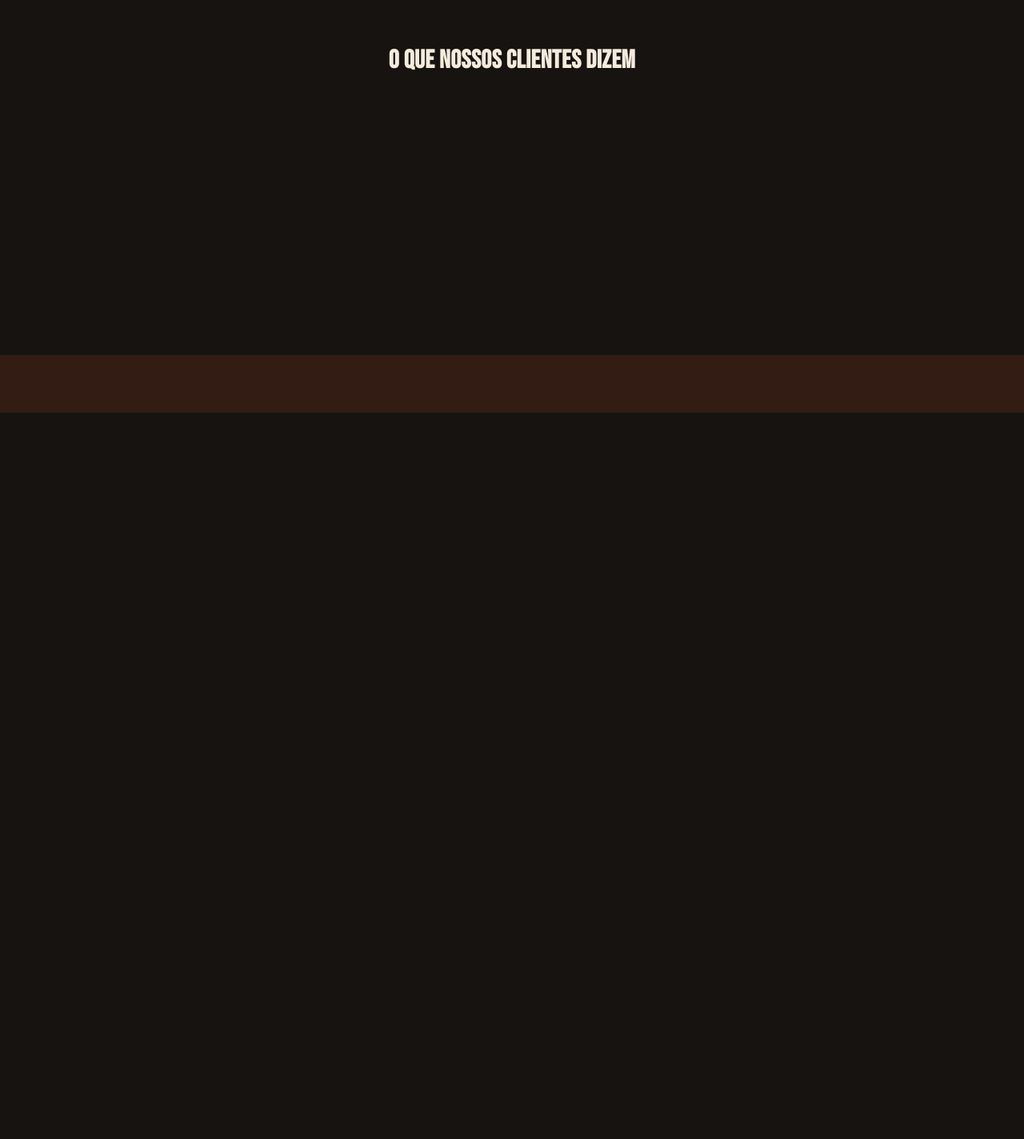
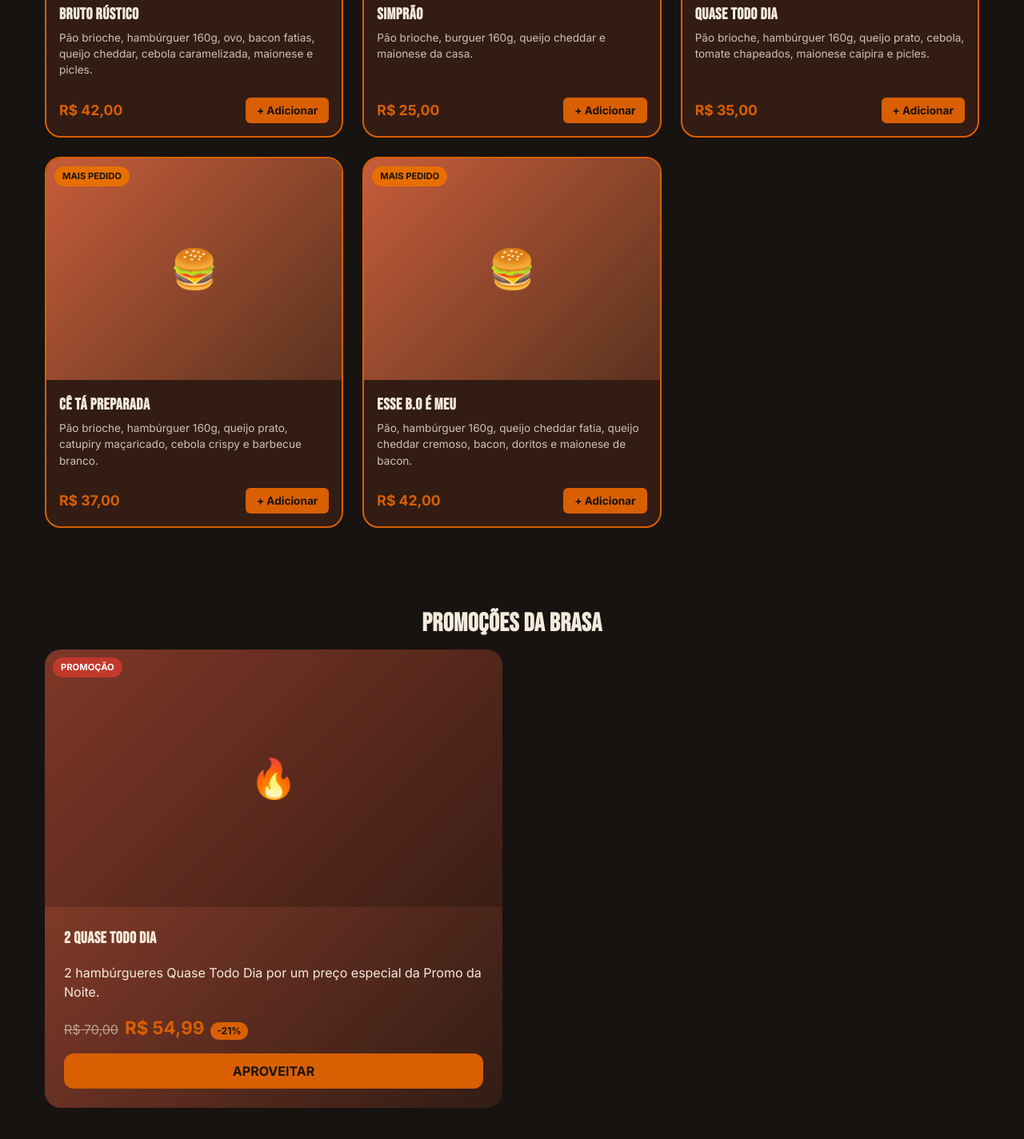
Before and after one commit to Fenunes04/clinica-de-estetica, a plain HTML site: page index.html in a window 1280 px wide. Shown: the part 9687-11111 px from the top of the page at 80% size. Before the commit the page ends 10203 px from the top, so only its background shows below. Drawn offline with Linux system fonts and the light colour scheme.

Commit message:
feat: render featured products and promotions sections
Co-Authored-By: Claude Sonnet 5 <noreply@anthropic.com>

```diff
--- a/assets/css/styles.css
+++ b/assets/css/styles.css
@@ -192,3 +192,21 @@ button { font-family: var(--font-body); cursor: pointer; }
 
 @media (min-width: 640px) { .product-grid { grid-template-columns: repeat(2, 1fr); } }
 @media (min-width: 1024px) { .product-grid { grid-template-columns: repeat(3, 1fr); } .menu-toolbar { flex-direction: row; justify-content: space-between; align-items: center; } #menu-search { max-width: 280px; } }
+
+/* Featured + promotions */
+.product-grid--featured .product-card { border: 2px solid var(--color-orange-burnt); }
+
+.promo-grid { display: grid; grid-template-columns: 1fr; gap: var(--space-4); }
+.promo-card {
+  background: linear-gradient(135deg, var(--color-terracotta-dark), var(--color-brown-dark));
+  border-radius: var(--radius-lg); overflow: hidden; position: relative; display: flex; flex-direction: column;
+}
+.promo-card__image { aspect-ratio: 16/9; display: flex; align-items: center; justify-content: center; font-size: 3rem; background: rgba(0,0,0,0.2); }
+.promo-card__body { padding: var(--space-4); }
+.promo-card__prices { display: flex; align-items: baseline; gap: var(--space-2); margin: var(--space-2) 0 var(--space-3); }
+.promo-card__price-original { text-decoration: line-through; opacity: 0.6; }
+.promo-card__price-promo { font-size: 1.4rem; font-weight: 700; color: var(--color-orange-burnt); }
+.promo-card__discount { background: var(--color-orange-burnt); color: var(--color-charcoal); font-weight: 700; font-size: 0.75rem; padding: 2px 8px; border-radius: 999px; }
+.badge--promo { background: #c0392b; color: white; }
+
+@media (min-width: 768px) { .promo-grid { grid-template-columns: repeat(2, 1fr); } }
--- a/js/app.js
+++ b/js/app.js
@@ -1,6 +1,8 @@
 document.addEventListener("DOMContentLoaded", () => {
   renderFilterChips();
   renderMenu();
+  renderFeatured();
+  renderPromotions();
 
   const searchInput = document.getElementById("menu-search");
   if (searchInput) {
--- a/js/render.js
+++ b/js/render.js
@@ -75,3 +75,36 @@ function setMenuSearch(term) {
   currentSearch = term;
   renderMenu();
 }
+
+function renderFeatured() {
+  const grid = document.getElementById("featured-grid");
+  if (!grid) return;
+  const featured = PRODUCTS.filter((p) => p.featured);
+  grid.innerHTML = featured.map(renderProductCard).join("");
+}
+
+function renderPromotions() {
+  const grid = document.getElementById("promotions-grid");
+  if (!grid) return;
+  grid.innerHTML = PROMOTIONS.map((promo) => {
+    const discountPercent = Math.round(
+      ((promo.priceOriginal - promo.pricePromo) / promo.priceOriginal) * 100
+    );
+    return `
+      <article class="promo-card">
+        <div class="promo-card__image"><span>🔥</span></div>
+        <span class="badge badge--promo">${promo.badge}</span>
+        <div class="promo-card__body">
+          <h3>${promo.name}</h3>
+          <p>${promo.description}</p>
+          <div class="promo-card__prices">
+            <span class="promo-card__price-original">${formatCurrency(promo.priceOriginal)}</span>
+            <span class="promo-card__price-promo">${formatCurrency(promo.pricePromo)}</span>
+            <span class="promo-card__discount">-${discountPercent}%</span>
+          </div>
+          <button class="btn btn--primary btn--block" data-action="open-product" data-id="${promo.id}">APROVEITAR</button>
+        </div>
+      </article>
+    `;
+  }).join("");
+}
```
